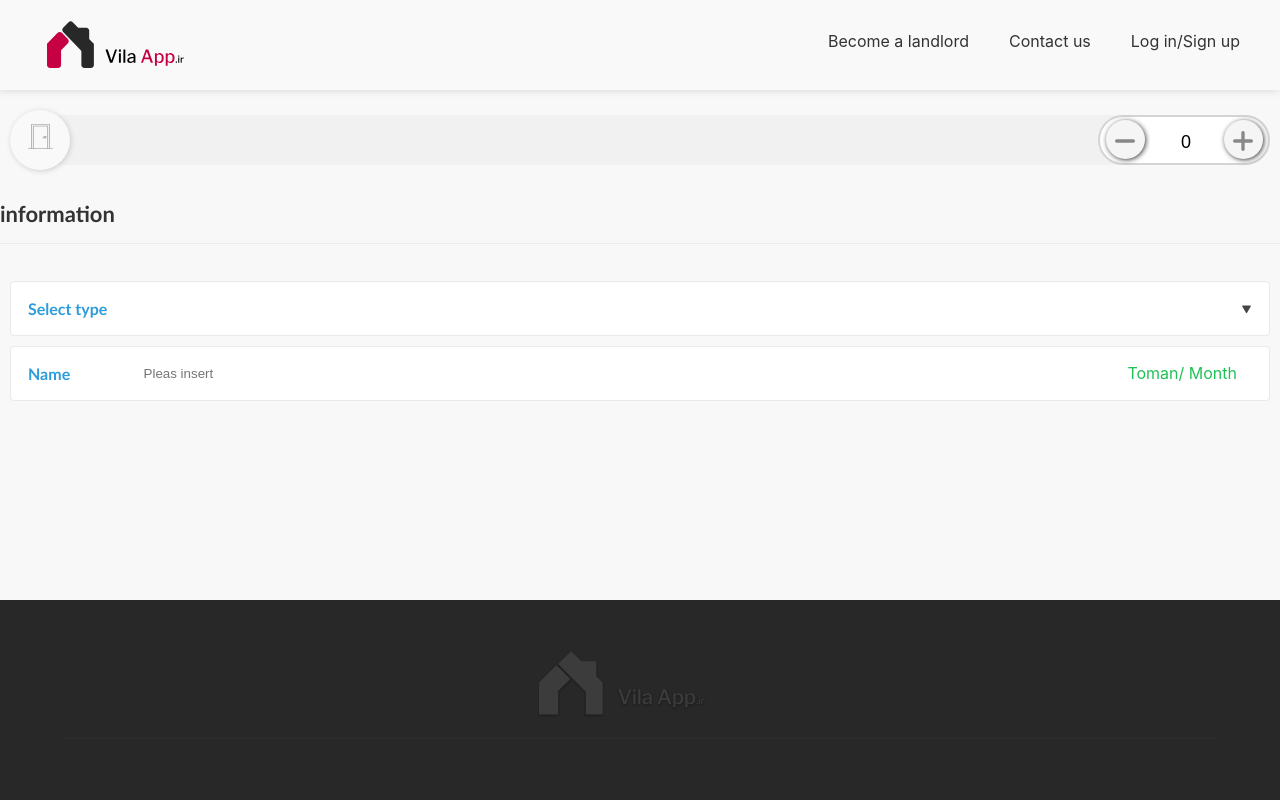
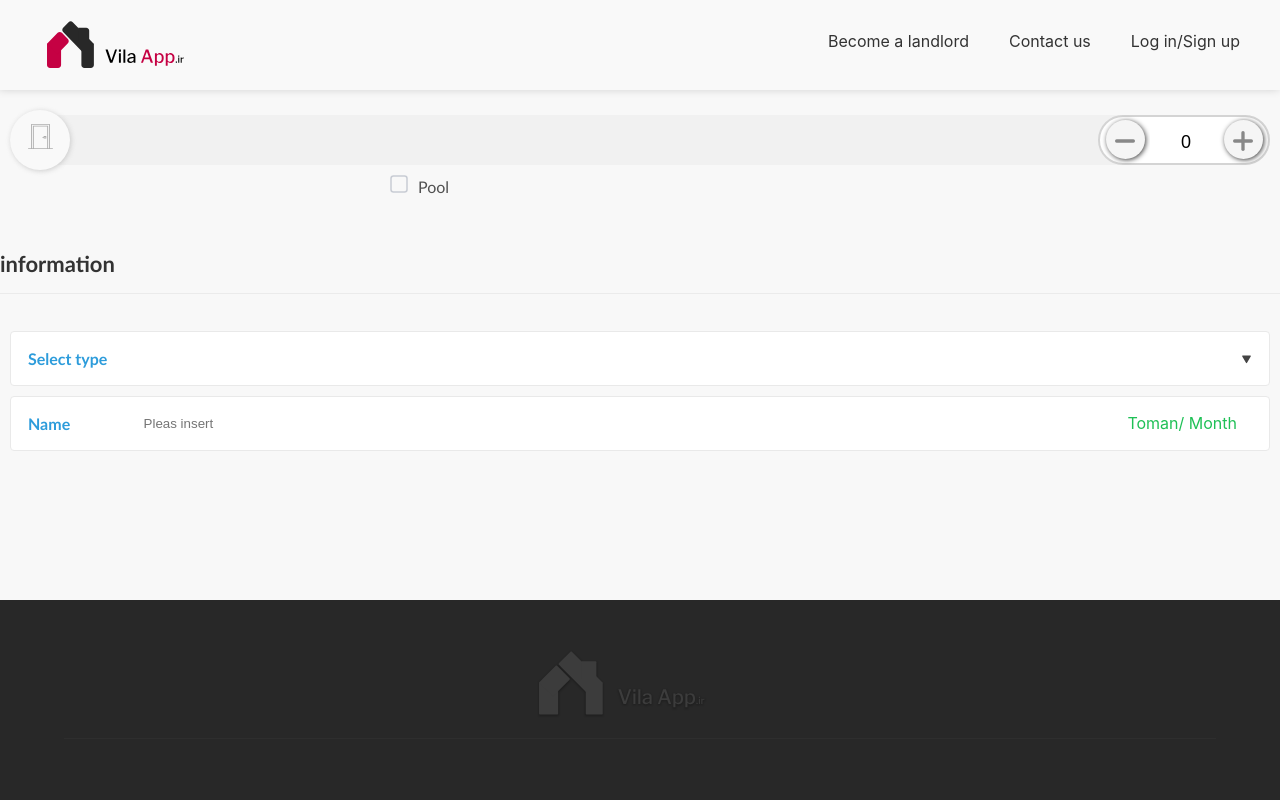
Before and after one commit to arasico/vilaapp, a React (Create React App) app: page /test in a window 1280 px wide. Shown: the top 800 px of the page. Built offline with nearby package versions, Linux system fonts and the light colour scheme.

Commit message:
check box component is fixed

```diff
--- /dev/null
+++ b/src/en/components/common/checkbox/checkbox.js
@@ -0,0 +1,31 @@
+import React,{Component} from 'react';
+
+import './style.css';
+
+
+
+
+class ChechBox extends Component {
+    constructor(props) {
+        super(props);
+        this.state = {  }
+    }
+    render() {
+        return (
+
+            <div>
+                <input type="checkbox" id="cbx" style={{display: "none"}}/>
+                <label htmlFor="cbx" class="check">
+                    <svg width="18px" height="18px" viewBox="0 0 18 18">
+                        <path d="M1,9 L1,3.5 C1,2 2,1 3.5,1 L14.5,1 C16,1 17,2 17,3.5 L17,14.5 C17,16 16,17 14.5,17 L3.5,17 C2,17 1,16 1,14.5 L1,9 Z"></path>
+                        <polyline points="1 9 7 14 15 4"></polyline>
+                    </svg>
+                    <span className="label-checkbox">{this.props.label}</span>
+                </label>
+
+            </div>
+          );
+    }
+}
+
+export default ChechBox;
--- /dev/null
+++ b/src/en/components/common/checkbox/style.css
@@ -0,0 +1,70 @@
+
+.check {
+
+  cursor: pointer;
+  position: relative;
+  margin: auto;
+  width: 18px;
+  height: 18px;
+  -webkit-tap-highlight-color: transparent;
+  transform: translate3d(0, 0, 0);
+}
+.check:before {
+
+  content: "";
+  position: absolute;
+  top: -15px;
+  left: -15px;
+  width: 48px;
+  height: 48px;
+  border-radius: 50%;
+  opacity: 0;
+  transition: opacity 0.2s ease;
+}
+.check svg {
+
+  position: relative;
+  z-index: 1;
+  fill: none;
+  stroke-linecap: round;
+  stroke-linejoin: round;
+  stroke: #c8ccd4;
+  stroke-width: 1.5;
+  transform: translate3d(0, 0, 0);
+  transition: all 0.2s ease;
+
+}
+.check svg path {
+  stroke-dasharray: 60;
+  stroke-dashoffset: 0;
+}
+.check svg polyline {
+  stroke-dasharray: 22;
+  stroke-dashoffset: 66;
+}
+.check:hover:before {
+  opacity: 1;
+}
+.check:hover svg {
+  stroke: #1FC056;
+}
+#cbx:checked + .check svg {
+  stroke: #1FC056;
+}
+#cbx:checked + .check svg path {
+  stroke-dashoffset: 60;
+  transition: all 0.3s linear;
+}
+#cbx:checked + .check svg polyline {
+  stroke-dashoffset: 42;
+  transition: all 0.2s linear;
+  transition-delay: 0.15s;
+}
+
+
+.label-checkbox{
+  padding-left: 10px;
+  font-family: 'Gill Sans', 'Gill Sans MT', Calibri, 'Trebuchet MS', sans-serif;
+  color: #515151;
+
+}
--- a/src/en/container/create/create.js
+++ b/src/en/container/create/create.js
@@ -205,6 +205,8 @@ class CreateComponent extends Component {
                                 </div>
                             </div>
 
+                              <Subtitle label="All Service" />
+
 
                         </div>
 
--- a/src/en/container/create/style.css
+++ b/src/en/container/create/style.css
@@ -189,3 +189,25 @@
        width: 50%;
 
    }
+
+
+
+
+
+
+   @media screen and (max-width: 1150px) {
+
+
+    .create-basic-info-type-container{
+        flex-direction: column;
+
+    }
+
+    .create-basic-info-type-item{
+        width: 100%;
+    }
+
+    .create-form-container{
+        width: 100%;
+    }
+}
--- a/src/en/container/testComponent/test.js
+++ b/src/en/container/testComponent/test.js
@@ -8,6 +8,8 @@ import Droplist from '../../components/common/typeOfDropList/typeOfDropList';
 import OptionDetails from '../../components/common/optionDetails/optionDetails';
 
 import Rooms from '../../../assets/icons/rooms.svg'
+import Checkbox from '../../components/common/checkbox/checkbox';
+
 
 
 
@@ -22,6 +24,12 @@ class TestComponent extends Component {
             <div className="test-container">
 
                     <OptionDetails img={Rooms} />
+
+                      <div style={{width:500, height:50, margin:"auto"}}>
+                        <Checkbox label="Pool" />
+                      </div>
+
+
 
 
                     <SubTitle label="information" />
```
